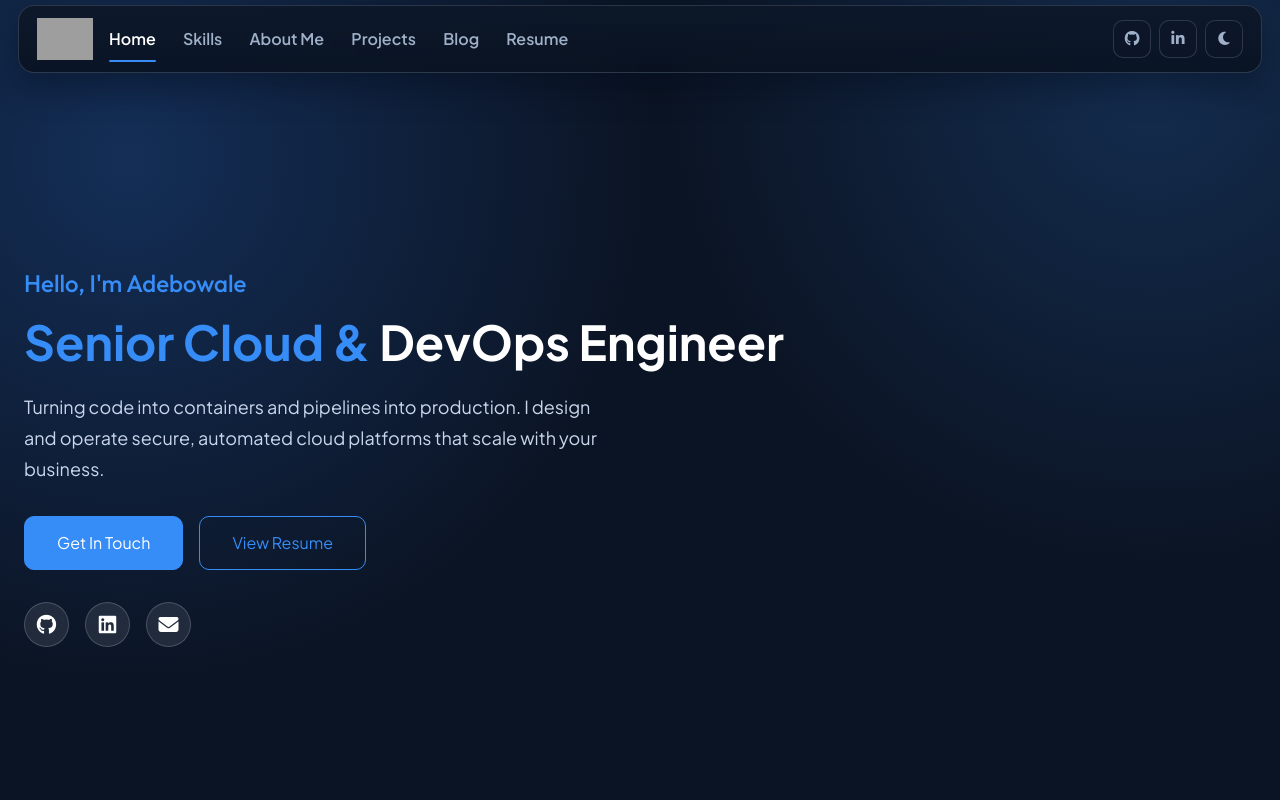
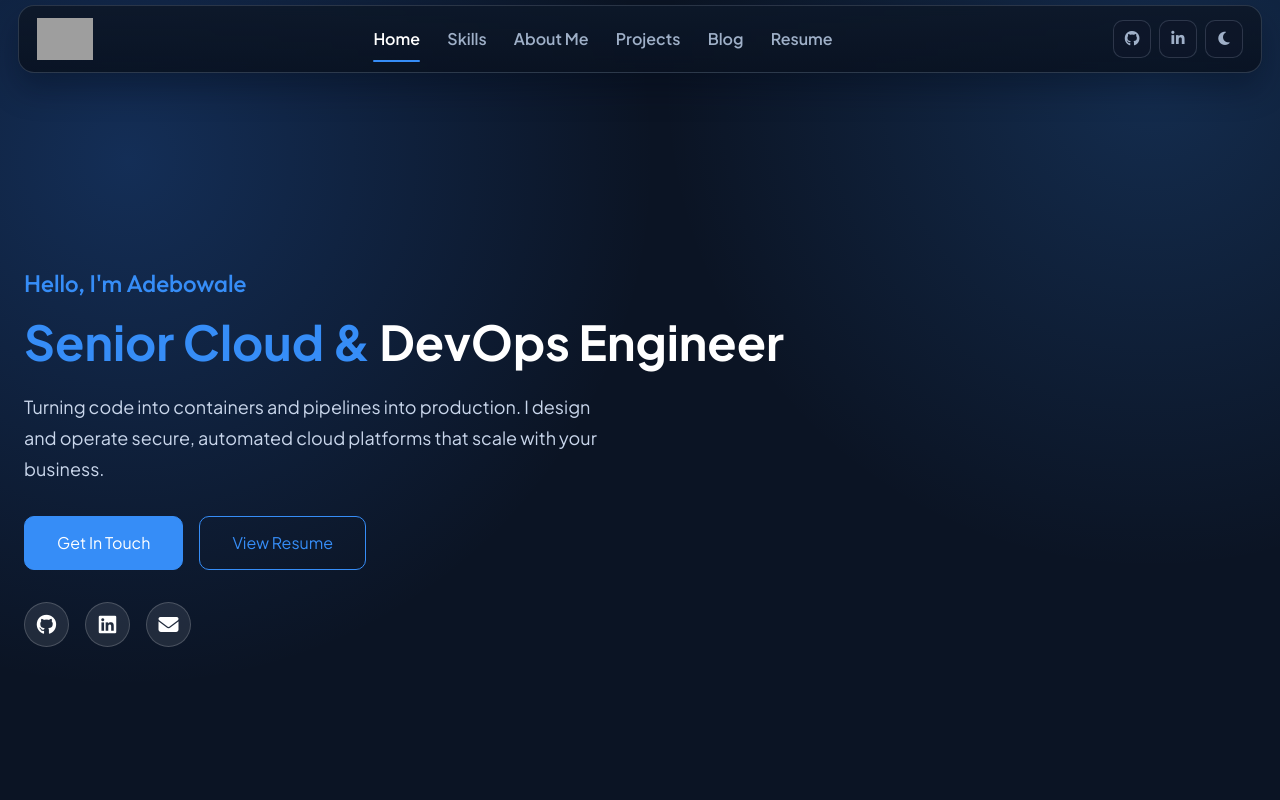
Before and after one commit to bowale01/Adebowale-myportfoliopage-app, a React (Create React App) app: page / in a window 1280 px wide. Shown: the top 800 px of the page. Built offline with nearby package versions, Linux system fonts and the light colour scheme; grey boxes are pictures that could not be loaded.

Commit message:
Center navbar link group in desktop layout

```diff
--- a/src/Pages/Home/Navbar.css
+++ b/src/Pages/Home/Navbar.css
@@ -47,7 +47,7 @@
 .navbar--items {
   display: flex;
   align-items: center;
-  margin-left: 1rem;
+  justify-content: center;
   flex: 1;
 }
 
@@ -55,6 +55,7 @@
   list-style: none;
   display: flex;
   align-items: center;
+  justify-content: center;
   gap: 1.7rem;
   margin: 0;
   padding: 0;
@@ -161,6 +162,7 @@
     flex-direction: column;
     padding: 1rem;
     margin-left: 0;
+    justify-content: flex-start;
   }
 
   .navbar--items.active {
```
